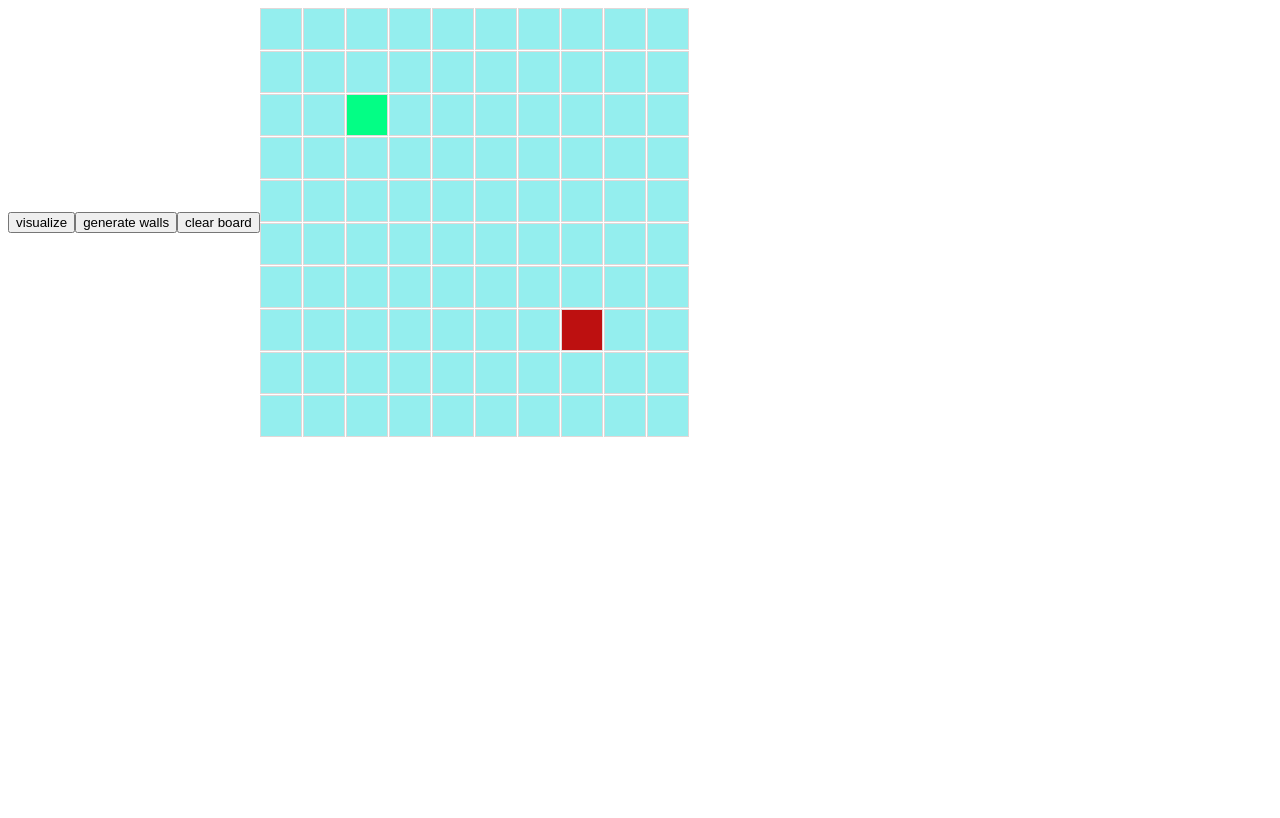
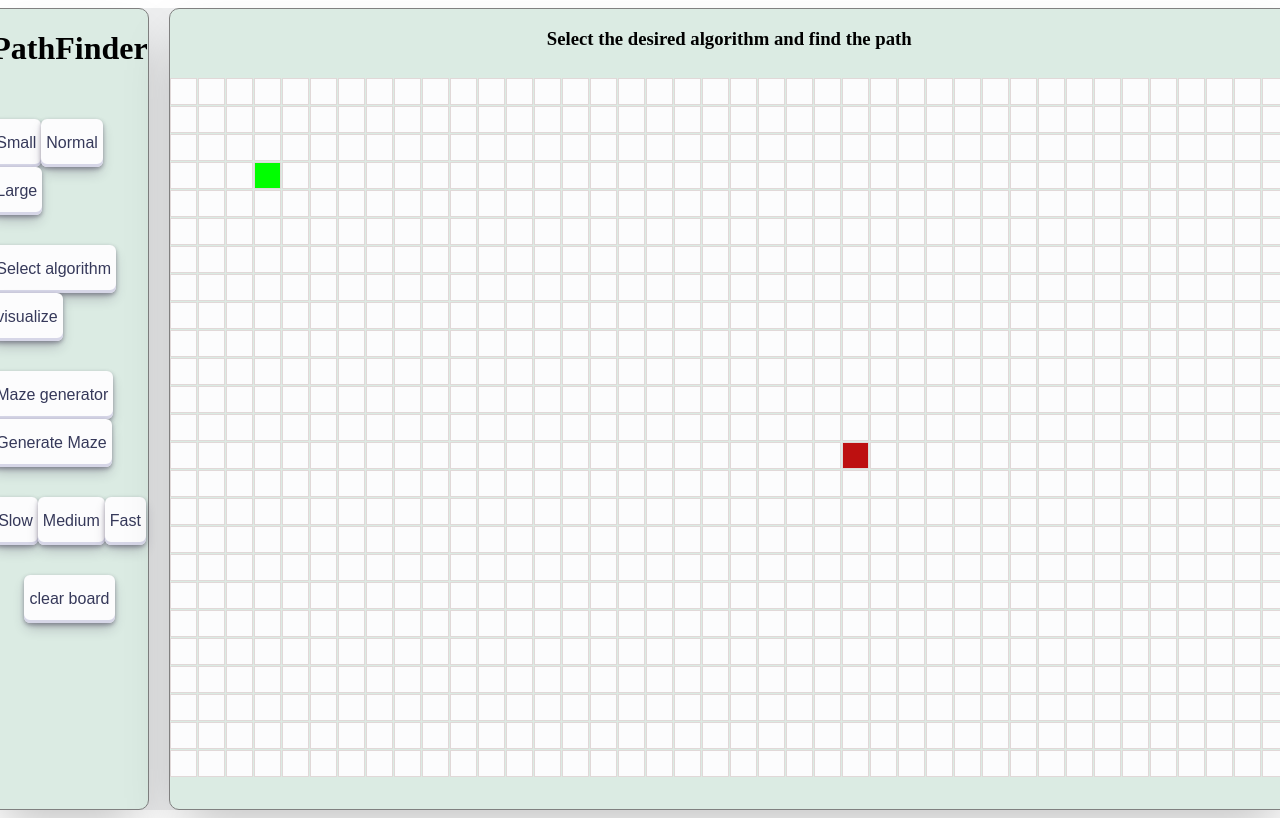
Before and after one commit to YeYintAungNaing/AlgoViz, a React (Vite) app: page / in a window 1280 px wide. Built offline with nearby package versions, Linux system fonts and the light colour scheme.

Commit message:
added some visuals,state management , size and speed selector

```diff
--- a/src/App.scss
+++ b/src/App.scss
@@ -1,26 +1,78 @@
 .app{
     display: flex;
     align-items: center;
+    justify-content: center;
+    display: flex;
+    flex-direction: row;
+    gap: 20px;
+    margin: 0;
+    background-color: #eeeff0;
+
+   button{
+        display: inline-block;
+        outline: 0;
+        border: 0;
+        cursor: pointer;
+        background: #FCFCFD;
+        box-shadow: 0px 2px 4px rgb(45 35 66 / 40%), 0px 7px 13px -3px rgb(45 35 66 / 30%), inset 0px -3px 0px #d6d6e7;
+        height: 48px;
+        padding: 5px;
+        font-size: 16px;
+        border-radius: 6px;
+        color: #36395a;
+   }
+
+
+    .setting{
+        flex: 1;
+        display: flex;
+        flex-direction: column;
+        align-items: center;
+        gap: 30px;
+        border: solid 0.1mm gray ;
+        border-radius: 10px;
+        box-shadow: rgba(0, 0, 0, 0.25) 0px 25px 50px -12px;
+        height: 100vh;
+        background-color: rgb(219, 235, 227);
+
+    }
+
+    .interface{
+        flex: 5;
+        display: flex;
+        height: 100vh;
+        flex-direction: column;
+
+        align-items: center;
+        background-color: rgb(219, 235, 227);
+        border: solid 0.1mm gray ;
+        border-radius: 10px;
+        box-shadow: rgba(0, 0, 0, 0.25) 0px 25px 50px -12px;
+
+
+
+        .message{
+
+        }
+
 
         .gridContainer{
             display: grid;
-        grid-template-rows: repeat(10, 1fr);
-        grid-template-columns: repeat(10, 1fr);
             gap: 1px;
-
+            margin-top: 10px;
 
             .grid-item{
-            width: 40px;
-            height: 40px;
-            border: 1px solid #e1d8d8;
-        }
-        .grid-item.unvisited{
-            background-color: rgb(148, 238, 238);
+
+                border: 1.5px solid #e1d8d8;
+
             }
 
+            .grid-item.unvisited{
+                background-color:#FCFCFD;
+            }
 
             .grid-item.startPoint{
-            background-color: rgb(3, 254, 133);
+                background-color: rgb(0, 255, 0);
             }
 
             .grid-item.endPoint{
@@ -28,17 +80,16 @@
             }
 
             .grid-item.wall{
-            background-color: rgb(35, 32, 35);
+                background-color: rgb(0, 0, 0);
             }
 
             .grid-item.visited{
-            background-color: blueviolet;
+                background-color: rgb(55, 59, 59);
             }
 
             .grid-item.path{
                 background-color: rgb(191, 197, 26);
             }
-
-
         }
     }
+}
--- a/src/PathFinder.jsx
+++ b/src/PathFinder.jsx
@@ -7,23 +7,25 @@ import { recursiveDivision } from './mazeGenerators/recursiveDivision.js';
 function PathFinder() {
 
   const [grid, setGrid] =  useState([]);
+  const [rowCount, setRowCount] = useState(25);
+  const [columnCount, setColumnCount] = useState(40);
+  const [cellSize, setCellSize] = useState(25)
   const [gridLoaded, setGridLoaded] = useState(false)
+  const [message, setMessage] = useState("Select the desired algorithm and find the path")
+  const [speed, setSpeed] = useState(30)
   // const pointsRef = useRef({});
 
-  const START_X = 2;
-  const START_Y = 2;
-  const END_X = 7;
-  const END_Y = 7;
+  const START_X = 3;
+  const START_Y = 3;
+  const END_X = 13;
+  const END_Y = 24;
 
 
   useEffect(()=>{
-    if (!gridLoaded){
       initializeGrid()
       setGridLoaded(true)
-    }
       console.log('useEffect')
   }, [gridLoaded])
-
 
 
  function handleClick(row, col) {
@@ -34,7 +36,7 @@ function PathFinder() {
     else{
       wallToggle(row, col)
     }
-  };
+  }
 
 
   function movePoint(row, col) {
@@ -60,17 +62,18 @@ function PathFinder() {
       distance : Infinity,
       visited : false,
       isWall : false,
+      path : false,
       previousPoint : null
     }
   }
 
-  console.log("rendered")
+  //console.log("rendered")
 
   function initializeGrid() {
       const copyGrid = []
-      for (let row=0; row<10 ; row++){
+      for (let row=0; row<rowCount ; row++){
         const currentRow = []
-        for (let col=0; col<10 ; col++){
+        for (let col=0; col<columnCount ; col++){
           currentRow.push(createPoint(row, col))
         }
         copyGrid.push(currentRow)
@@ -83,20 +86,32 @@ function PathFinder() {
     const startPoint = grid[START_X][START_Y]
     const endPoint = grid[END_X][END_Y]
     const generatedWalls = recursiveDivision(grid, startPoint, endPoint)
-    console.log(generatedWalls)
+    setGridLoaded(false)  // refrest the grid before generating walls
+    animateWallGeneration(generatedWalls)
+    //console.log(generatedWalls)
   }
 
-  //console.log(grid)
+
+  function animateWallGeneration(walls) {
+    for (let i=0; i < walls.length; i++) {
+      if (i === walls.length-1) {
+        setTimeout(() => {
+          const updatedGrid = updateGridStateWithWalls(walls)
+          setGrid(updatedGrid)
+        }, speed  * i);
+      }
+      let newWall = walls[i];
+      setTimeout(() => {
+        document.getElementById(`${newWall[0]}-${newWall[1]}`).className = "grid-item wall"
+      }, speed * i);
+    }
+  }
+
+  //console.log(JSON.stringify(grid, null, 2));
 
   function startDijkstra() {
     const startPoint = grid[START_X][START_Y]
     const endPoint = grid[END_X][END_Y]
-
-    // not making a deep copy causes changes to origianl state value
-    // but does not effect the app
-    // const copyGrid = JSON.parse(JSON.stringify(grid));    // using strigify method changes "infinity" value in each obejct to null
-    // const copyGrid = grid.slice()   // this does not work since it is array of obejct ....objects are still pointing to the same original address
-    // console.log(copyGrid)
 
     const sortedVisitedPoints = dijkstra(grid, startPoint, endPoint)
     //console.log(sortedVisitedPoints)
@@ -104,27 +119,39 @@ function PathFinder() {
   }
 
   function visualizeDijkstra(sortedVisitedPoints, endPoint) {
-    for (let i = 0; i < sortedVisitedPoints.length ; i++) {
+    for (let i = 1; i < sortedVisitedPoints.length-1 ; i++) {
       setTimeout(() => {
         const visitedPoint = sortedVisitedPoints[i]
         document.getElementById(`${visitedPoint.row}-${visitedPoint.col}`).className = "grid-item visited"
-      }, 20 * i);
+      }, speed * i);
     }
 
     //timeout delay to call findDijkstraPath after all previous timeouts have finished
     setTimeout(() => {
-      findDijkstraPath(endPoint);
-    }, 20 * sortedVisitedPoints.length);
+      findDijkstraPath(endPoint, sortedVisitedPoints);
+    }, speed * sortedVisitedPoints.length);
   }
 
-  function findDijkstraPath(endPoint) {
+  function findDijkstraPath(endPoint, sortedVisitedPoints) {
     let shortestPath = sortedShortestPoints(endPoint)
+
+    //console.log(sortedVisitedPoints)
+    //console.log(shortestPath)
+
     if (shortestPath.length === 1) {
       window.alert('Unable to find the path')
       return
     }
-    //console.log(shortestPath)
-    for (let i = 0; i < shortestPath.length ; i++) {
+
+    for (let i = 1; i < shortestPath.length ; i++) {
+      if ( i === shortestPath.length - 1) {
+        setTimeout(() => {
+          const newGrid = updateGridState(grid, sortedVisitedPoints, shortestPath )
+          setMessage(`Shortest path distance : ${shortestPath.length-1}`)
+          setGrid(newGrid)
+        }, i * 30);
+        return
+      }
       setTimeout(() => {
         const eachPath = shortestPath[i]
         document.getElementById(`${eachPath.row}-${eachPath.col}`).className = "grid-item path"
@@ -133,27 +160,135 @@ function PathFinder() {
   }
 
   function clearBoard() {
-    //setGridLoaded(false)  // since the color, class of each point are not directly connected to "grid" state this does not work
+    setGridLoaded(false)
+  }
+
+
+  function updateGridState(grid, sortedVisitedPoints, shortestPath) {
+    let updatedGrid = grid.slice();
+    for (let point of sortedVisitedPoints) {
+      if (point.isStart || point.isEnd) {
+        continue
+      }
+      //let newPoint = {...point, visited : true}   // already marked visisted in algorithm
+      updatedGrid[point.row][point.col] = point
+    }
+    for (let point of shortestPath) {
+      if (point.isEnd){
+        return updatedGrid
+      }
+      if (point.isStart || point.isEnd) {
+        continue
+      }
+
+      let newPoint = {...point, path : true };
+      updatedGrid[point.row][point.col] = newPoint
+    }
+
+  }
+
+  function updateGridStateWithWalls(walls) {
+    let updatedGrid = grid.slice();
+
+    for (let wall of walls) {
+
+      let copyPoint = {...updatedGrid[wall[0]][wall[1]], isWall : true}
+      updatedGrid[wall[0]][wall[1]] = copyPoint
+    }
+    return updatedGrid
+  }
+
+
+  function adjustSpeed(speed_) {
+    if (speed_ === "slow"){
+      setSpeed(40)
+    }
+    if (speed_ === "medium"){
+      setSpeed(25)
+    }
+    else{
+      setSpeed(10)
+    }
+  }
+
+
+
+  function setGridSize(size) {
+    if (size === "Large") {
+      setCellSize(25)
+      setRowCount(25)
+      setColumnCount(40)
+      clearBoard()
+    }
+
+    if (size === "Normal") {
+      setCellSize(30)
+      setRowCount(16)
+      setColumnCount(20)
+      clearBoard()
+    }
+
+    if (size === "Small") {
+      setCellSize(50)
+      setRowCount(10)
+      setColumnCount(15)
+      clearBoard()
+    }
+
   }
 
   return (
     <div className='app'>
+      <div className='setting'>
+        <div>
+          <h1>PathFinder</h1>
+        </div>
+        <div>
+          <button onClick={()=> setGridSize('Small')}>Small</button>
+          <button onClick={()=> setGridSize('Normal')}>Normal</button>
+          <button onClick={()=> setGridSize('Large')}>Large</button>
+        </div>
+        <div>
+          <button>Select algorithm</button>
           <button onClick={startDijkstra}> visualize</button>
-      <button onClick={generateRecursiveDivisionMaze}> generate walls</button>
+        </div>
+        <div>
+          <button>Maze generator</button>
+          <button onClick={generateRecursiveDivisionMaze}> Generate Maze</button>
+        </div>
+        <div>
+          <button onClick={()=>adjustSpeed('slow')}>Slow</button>
+          <button onClick={()=>adjustSpeed('medium')}>Medium</button>
+          <button onClick={()=>adjustSpeed('fast')}>Fast</button>
+        </div>
+        <div>
           <button onClick={clearBoard}>clear board</button>
-      <div className='gridContainer'>
+        </div>
+      </div>
+      <div className='interface'>
+        <div className='message-Container'>
+          <h3 className='message'>{message}</h3>
+        </div>
+        <div className='gridContainer'
+          style={{
+            gridTemplateRows: `repeat(${rowCount}, 1fr)`,
+            gridTemplateColumns: `repeat(${columnCount}, 1fr)`
+          }}
+        >
           {
             grid.map((eachRow) =>
               eachRow.map((point) =>  // each point created from createPoint()
               <Point
                 key={`${point.row}-${point.col}`}
                 handleClick={handleClick}
+                cellSize={cellSize}
                 point={point}>
               </Point>
             ))
           }
         </div>
       </div>
+    </div>
   )
 }
 
--- a/src/components/Point.jsx
+++ b/src/components/Point.jsx
@@ -1,15 +1,19 @@
 // eslint-disable-next-line react/prop-types
-function Point({handleClick, point}) {
+function Point({handleClick, point, cellSize}) {
 
     // eslint-disable-next-line react/prop-types
-    const {row, col, isStart, isEnd, isWall} = point
+    const {row, col, isStart, isEnd, isWall, path, visited} = point
 
 
-    const pointState = isStart ? 'startPoint' : isEnd?  'endPoint' : isWall? 'wall' : "unvisited"
+    const pointState = isStart ? 'startPoint' : isEnd?  'endPoint' : isWall? 'wall' : path? 'path' : visited? "visited" : "unvisited"
 
     return (
         <div
             className={`grid-item ${pointState}`}
+            style={{
+                width : `${cellSize}px`,
+                height:`${cellSize}px`
+              }}
             id={`${row}-${col}`}
             onClick={() => handleClick(row, col)}>
         </div>
--- a/src/main.jsx
+++ b/src/main.jsx
@@ -1,7 +1,6 @@
 import React from 'react'
 import ReactDOM from 'react-dom/client'
 import PathFinder from './PathFinder.jsx'
-
 
 ReactDOM.createRoot(document.getElementById('root')).render(
   <React.StrictMode>
```
Also changed, not shown: src/mazeGenerators/recursiveDivision.js (+36 -7 lines). Lines whose indentation alone changed are shown as unchanged.
